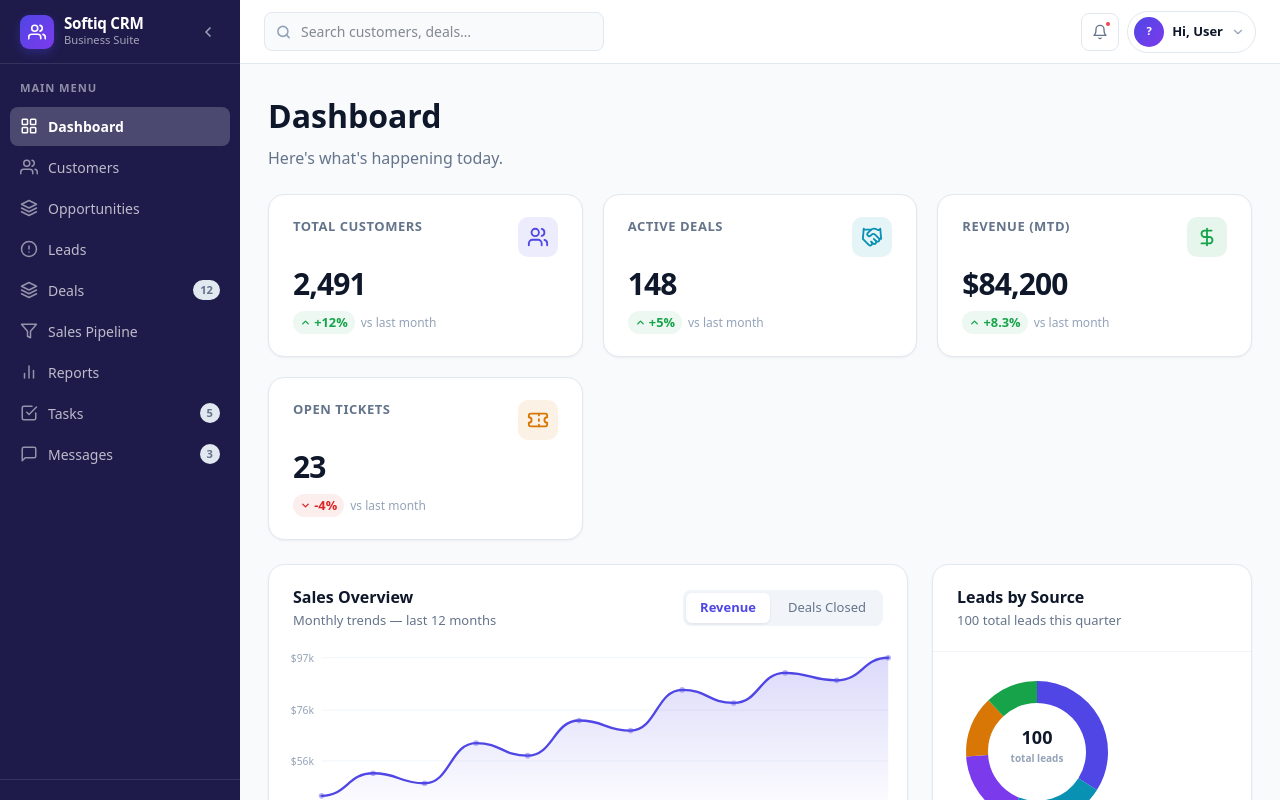
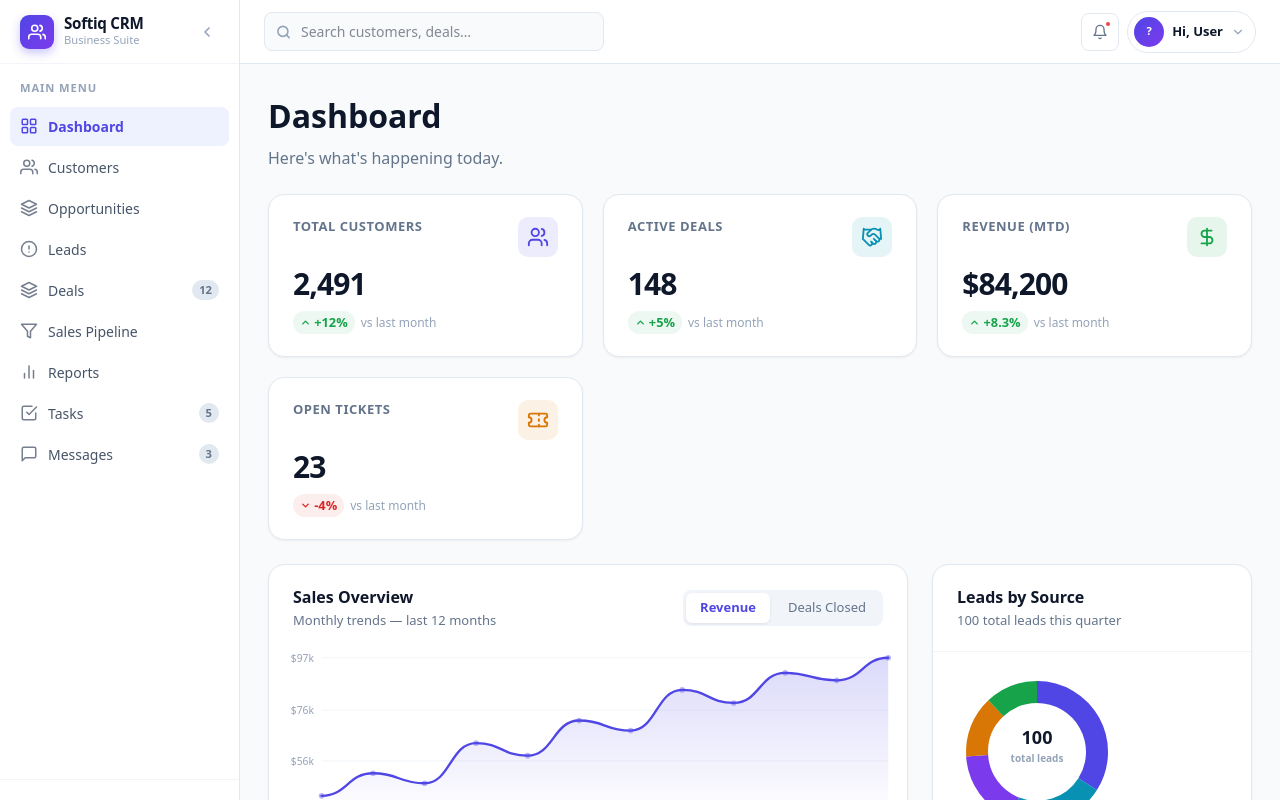
Before and after one commit to UnzaShaikh/Softiq-CRM-System, a Next.js app in the folder frontend/: page /dashboard in a window 1280 px wide. Shown: the top 800 px of the page. Built offline with nearby package versions, Linux system fonts and the light colour scheme.

Commit message:
revert: sidebar back to original white color

```diff
--- a/frontend/src/components/dashboard/DashboardLayout.tsx
+++ b/frontend/src/components/dashboard/DashboardLayout.tsx
@@ -320,8 +320,8 @@ export default function DashboardLayout({ children }: DashboardLayoutProps) {
       <aside style={{
         width: sidebarW,
         minWidth: sidebarW,
-        background: "#1e1b4b",
-        borderRight: "none",
+        background: "#ffffff",
+        borderRight: "1px solid #e2e8f0",
         display: "flex",
         flexDirection: "column",
         position: "sticky",
@@ -340,7 +340,7 @@ export default function DashboardLayout({ children }: DashboardLayoutProps) {
           display: "flex",
           alignItems: "center",
           padding: collapsed ? "0 18px" : "0 20px",
-          borderBottom: "1px solid rgba(255,255,255,0.1)",
+          borderBottom: "1px solid #f1f5f9",
           justifyContent: collapsed ? "center" : "space-between",
           flexShrink: 0,
         }}>
@@ -360,8 +360,8 @@ export default function DashboardLayout({ children }: DashboardLayoutProps) {
                 </svg>
               </div>
               <div>
-                <p style={{ margin: 0, fontWeight: 700, fontSize: "0.95rem", color: "#ffffff", lineHeight: 1.2, letterSpacing: "-0.02em" }}>Softiq CRM</p>
-                <p style={{ margin: 0, fontSize: "0.7rem", color: "rgba(255,255,255,0.6)", fontWeight: 500 }}>Business Suite</p>
+                <p style={{ margin: 0, fontWeight: 700, fontSize: "0.95rem", color: "#0f172a", lineHeight: 1.2, letterSpacing: "-0.02em" }}>Softiq CRM</p>
+                <p style={{ margin: 0, fontSize: "0.7rem", color: "#94a3b8", fontWeight: 500 }}>Business Suite</p>
               </div>
             </Link>
           )}
@@ -418,7 +418,7 @@ export default function DashboardLayout({ children }: DashboardLayoutProps) {
         {/* Main Nav */}
         <nav style={{ flex: 1, padding: "12px 10px", display: "flex", flexDirection: "column", gap: 2 }}>
           {!collapsed && (
-            <p style={{ fontSize: "0.7rem", fontWeight: 600, color: "rgba(255,255,255,0.5)", textTransform: "uppercase", letterSpacing: "0.08em", padding: "4px 10px 8px" }}>
+            <p style={{ fontSize: "0.7rem", fontWeight: 600, color: "#94a3b8", textTransform: "uppercase", letterSpacing: "0.08em", padding: "4px 10px 8px" }}>
               Main Menu
             </p>
           )}
@@ -437,8 +437,8 @@ export default function DashboardLayout({ children }: DashboardLayoutProps) {
                   padding: collapsed ? "10px 0" : "9px 10px",
                   borderRadius: 8,
                   textDecoration: "none",
-                  color: active ? "#ffffff" : "rgba(255,255,255,0.7)",
-                  background: active ? "rgba(255,255,255,0.2)" : "transparent",
+                  color: active ? "#4f46e5" : "#475569",
+                  background: active ? "#eef2ff" : "transparent",
                   fontWeight: active ? 600 : 500,
                   fontSize: "0.875rem",
                   transition: "background 0.15s ease, color 0.15s ease",
@@ -485,7 +485,7 @@ export default function DashboardLayout({ children }: DashboardLayoutProps) {
         </nav>
 
         {/* Bottom Nav */}
-        <div style={{ padding: "10px 10px", borderTop: "1px solid rgba(255,255,255,0.1)" }}>
+        <div style={{ padding: "10px 10px", borderTop: "1px solid #f1f5f9" }}>
           {BOTTOM_ITEMS.map((item) => {
             const active = pathname === item.href;
             return (
```
